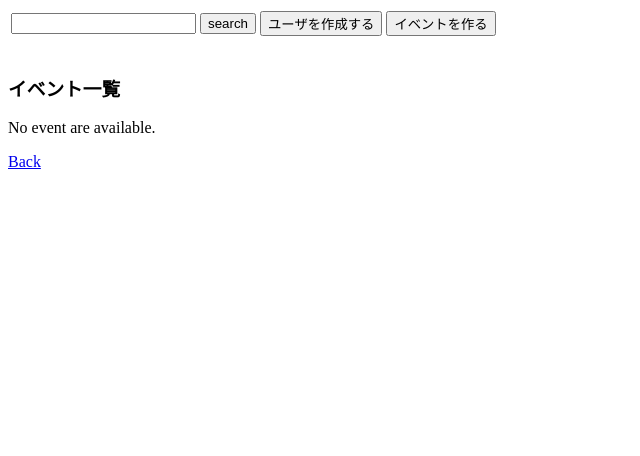
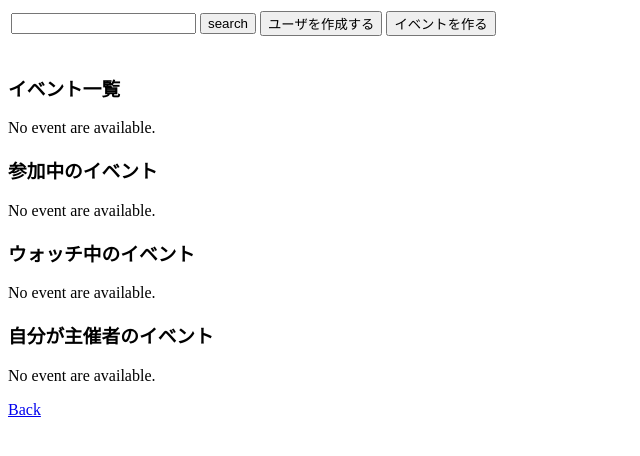
Before and after one commit to psoul-brothers/fes, a Django app: page /events/search/ in a window 1280 px wide. Shown: the top 456 px of the page, without its empty margins (0-640 px from the left). Run offline with Django 3.2, Linux system fonts and the light colour scheme.

Commit message:
イベント一覧に4カテゴリを表示。

```diff
--- a/events/templates/events/index.html
+++ b/events/templates/events/index.html
@@ -35,4 +35,103 @@
 {% endif %}
 </div>
 
+<h3>参加中のイベント</h3>
+{% if joing_events %}
+{% for event in joing_events %}
+<p><a href="{% url 'events:event_detail' event.id %}">{{ event.event_name }}</a></p>
+<p>{{ event.event_datetime }} {{ event.event_location }}</p>
+概要<br>
+<TEXTAREA cols="40" rows="5" readonly>
+{{ event.overview }}
+</TEXTAREA><br>
+
+<form action="{% url 'events:event_join' event.id %}" method="post">
+{{ form }}
+<button type="submit" value="event join">このイベントに参加する</button>
+{% csrf_token %}
+</form>
+
+<form action="{% url 'events:event_like' event.id %}" method="post">
+{{ like_form }}
+{% csrf_token %}
+<button type="submit" value="like">いいね</button>
+</form>
+
+<form action="{% url 'events:event_watch' event.id %}" method="post">
+{% csrf_token %}
+<input value="ウォッチ" type="submit"/>
+</form>
+
+{% endfor %}
+{% else %}
+<p>No event are available.</p>
+{% endif %}
+</div>
+
+<h3>ウォッチ中のイベント</h3>
+{% if watching_events %}
+{% for event in watching_events %}
+<p><a href="{% url 'events:event_detail' event.id %}">{{ event.event_name }}</a></p>
+<p>{{ event.event_datetime }} {{ event.event_location }}</p>
+概要<br>
+<TEXTAREA cols="40" rows="5" readonly>
+{{ event.overview }}
+</TEXTAREA><br>
+
+<form action="{% url 'events:event_join' event.id %}" method="post">
+{{ form }}
+<button type="submit" value="event join">このイベントに参加する</button>
+{% csrf_token %}
+</form>
+
+<form action="{% url 'events:event_like' event.id %}" method="post">
+{{ like_form }}
+{% csrf_token %}
+<button type="submit" value="like">いいね</button>
+</form>
+
+<form action="{% url 'events:event_watch' event.id %}" method="post">
+{% csrf_token %}
+<input value="ウォッチ" type="submit"/>
+</form>
+
+{% endfor %}
+{% else %}
+<p>No event are available.</p>
+{% endif %}
+</div>
+
+<h3>自分が主催者のイベント</h3>
+{% if organized_events %}
+  {% for event in organized_events %}
+<p><a href="{% url 'events:event_detail' event.id %}">{{ event.event_name }}</a></p>
+<p>{{ event.event_datetime }} {{ event.event_location }}</p>
+概要<br>
+<TEXTAREA cols="40" rows="5" readonly>
+{{ event.overview }}
+</TEXTAREA><br>
+
+<form action="{% url 'events:event_join' event.id %}" method="post">
+{{ form }}
+<button type="submit" value="event join">このイベントに参加する</button>
+{% csrf_token %}
+</form>
+
+<form action="{% url 'events:event_like' event.id %}" method="post">
+{{ like_form }}
+{% csrf_token %}
+<button type="submit" value="like">いいね</button>
+</form>
+
+<form action="{% url 'events:event_watch' event.id %}" method="post">
+{% csrf_token %}
+<input value="ウォッチ" type="submit"/>
+</form>
+
+  {% endfor %}
+{% else %}
+<p>No event are available.</p>
+{% endif %}
+</div>
+
 {% endblock %}
--- a/events/views.py
+++ b/events/views.py
@@ -19,7 +19,7 @@ def event_index(request):
 
     # get each event
     latest_events   = Event.objects.order_by('id')
-    print(Event.objects.all())
+    print(Event.objects.filter(Q(watch = request.user.id)))
     """if Event.objects.all() == 0:
         joing_events    = []
         watching_events = []
@@ -112,7 +112,7 @@ def event_like(request, event_id):
 def event_watch(request, event_id):
     target_event = get_object_or_404(Event, id=event_id)
     new_watch = get_object_or_404(PersolUser, id=request.user.id)
-    target_event.like.add(new_watch)
+    target_event.watch.add(new_watch)
     return HttpResponseRedirect('/events/')
 
 def event_leave(request, event_id):
```
Also changed, not shown: events/templates/events/detail.html (+7 -7 lines).
